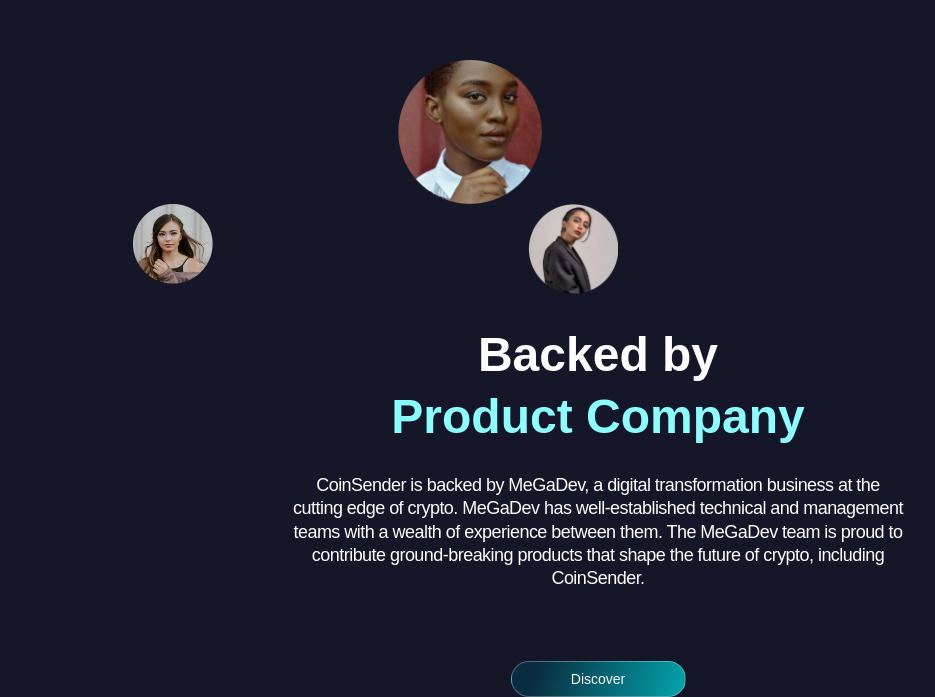
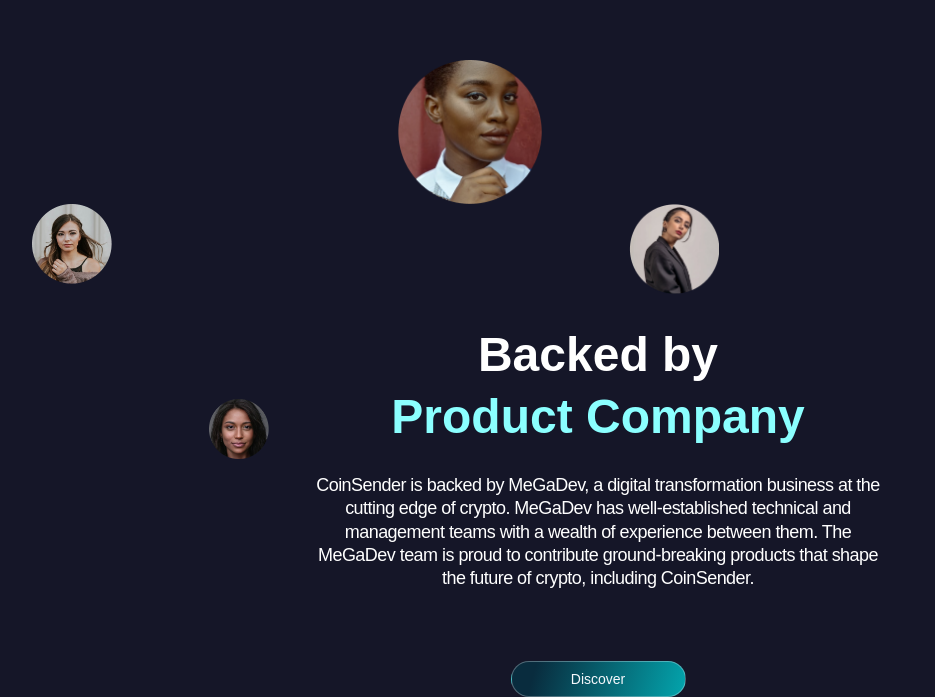
Before and after one commit to Marko193/CoinSender-Landing, a Next.js app: page / in a window 1280 px wide. Shown: the part 7617-8314 px from the top of the page, without its empty margins (42-977 px from the left). Built offline with nearby package versions, Linux system fonts and the light colour scheme.

Commit message:
feat: added fourth animated picture

```diff
--- a/src/components/BackendProduct/backend-product.module.scss
+++ b/src/components/BackendProduct/backend-product.module.scss
@@ -5,7 +5,7 @@
   flex-direction: column;
   align-items: center;
   text-align: center;
-  margin: 0 10% 0 10%;
+  margin: 0 5% 0 5%;
 
   @include phones {
     margin: 0 7% 0 7%;
@@ -55,7 +55,7 @@
   letter-spacing: -0.03em;
   color: #FFFFFF;
 
-  margin: 25px 20% 35px 20%;
+  margin: 25px 25% 35px 25%;
 
   @media screen and (max-width: $screen-desktop-max) {
     margin: 25px 0 0 0;;
@@ -87,19 +87,16 @@
 .first_avatar_wrapper {
   width: 400px;
   margin: 0 auto;
-  //position: absolute;
 
   @media screen and (max-width: $screen-laptop-max) {
     display: none;
   }
 }
 
-//right-left animation
 .avatar_layout {
   position: relative;
   -webkit-animation: linear infinite;
-  animation: run 3s infinite;
-  //-webkit-animation-duration: 4s;
+  animation: run_first 3s infinite;
   width: 144px;
 }
 
@@ -112,8 +109,7 @@
   display: flex;
   flex-direction: row;
   justify-content: space-between;
-  //margin: 0 100px 0 100px;
-  width: auto;
+  width: 100%;
 
   @media screen and (max-width: $screen-laptop-max) {
     display: none;
@@ -125,18 +121,22 @@
   position: relative;
 }
 
+#second_wrapper {
+  width: 250px;
+}
+
 .second_animation_wrapper {
   width: 100px;
   position: relative;
   -webkit-animation: linear infinite;
-  animation: run 3s infinite;
+  animation: run_second 3s infinite;
 }
 
 .third_animation_wrapper {
   width: 100px;
   position: relative;
   -webkit-animation: linear infinite;
-  animation: run 3s infinite;
+  animation: run_third 3s infinite;
 }
 
 .second_avatar {
@@ -152,10 +152,30 @@
     width: 90px;
     height: 90px;
   }
-
 }
 
-@-webkit-keyframes run {
+.four_avatar_wrapper {
+  position: absolute;
+  width: 130px;
+  margin-left: 250px;
+  margin-top: -50px;
+}
+
+.four_avatar_layout {
+  display: flex;
+  justify-content: center;
+  position: relative;
+  float: left;
+  -webkit-animation: linear infinite;
+  animation: run_reverse 3s infinite;
+
+  img {
+    width: 60px;
+    height: 60px;
+  }
+}
+
+@-webkit-keyframes run_first {
   0% {
     left: 0;
   }
@@ -167,7 +187,7 @@
   }
 }
 
-@keyframes run {
+@keyframes run_first {
   0% {
     left: 0;
   }
@@ -179,6 +199,75 @@
   }
 }
 
-#second_third_avatars_wrapper {
+@-webkit-keyframes run_second {
+  0% {
+    left: 0;
+  }
+  50% {
+    left: calc(100% - 80px);
+  }
+  100% {
+    left: 0;
+  }
+}
 
+@keyframes run_second {
+  0% {
+    left: 0;
+  }
+  50% {
+    left: calc(100% - 80px);
+  }
+  100% {
+    left: 0;
+  }
 }
+
+@-webkit-keyframes run_third {
+  0% {
+    left: 0;
+  }
+  50% {
+    left: calc(100% - 90px);
+  }
+  100% {
+    left: 0;
+  }
+}
+
+@keyframes run_third {
+  0% {
+    left: 0;
+  }
+  50% {
+    left: calc(100% - 90px);
+  }
+  100% {
+    left: 0;
+  }
+}
+
+@-webkit-keyframes run_reverse {
+  0% {
+    right: 0;
+  }
+  //add correct image width/here
+  50% {
+    right: calc(100% - 60px);
+  }
+  100% {
+    right: 0;
+  }
+}
+
+@keyframes run_reverse {
+  0% {
+    right: 0;
+  }
+  50% {
+    right: calc(100% - 60px);
+  }
+  100% {
+    right: 0;
+  }
+}
--- a/src/components/BackendProduct/index.js
+++ b/src/components/BackendProduct/index.js
@@ -10,7 +10,7 @@
                     </div>
                 </div>
                 <div id={styles.second_third_avatars_wrapper}>
-                    <div className={styles.second_third_avatars}>
+                    <div className={styles.second_third_avatars} id={styles.second_wrapper}>
                         <div className={styles.second_animation_wrapper}>
                             <img src="/assets/mock_avatars/second.png" alt='avatar' className={styles.second_avatar}/>
                         </div>
@@ -27,6 +27,11 @@
                         Backed by
                         <span className={styles.product_company_label}>Product Company</span>
                     </div>
+                    <div className={styles.four_avatar_wrapper}>
+                        <div className={styles.four_avatar_layout}>
+                            <img src='/assets/mock_avatars/four.png' alt='avatar'/>
+                        </div>
+                    </div>
                     <div className={styles.description}>
                         CoinSender is backed by MeGaDev, a digital transformation business at the cutting edge of
                         crypto.
```
